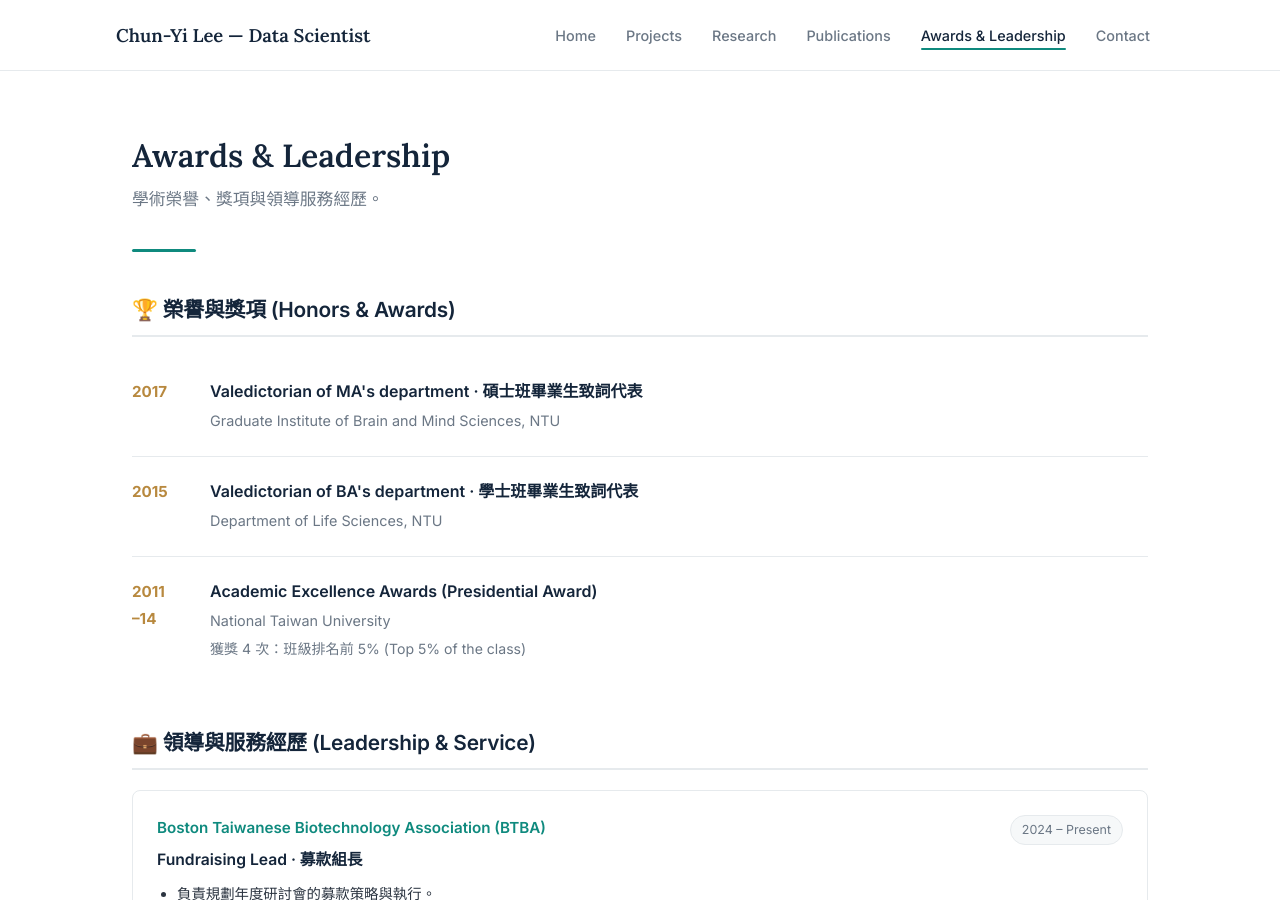
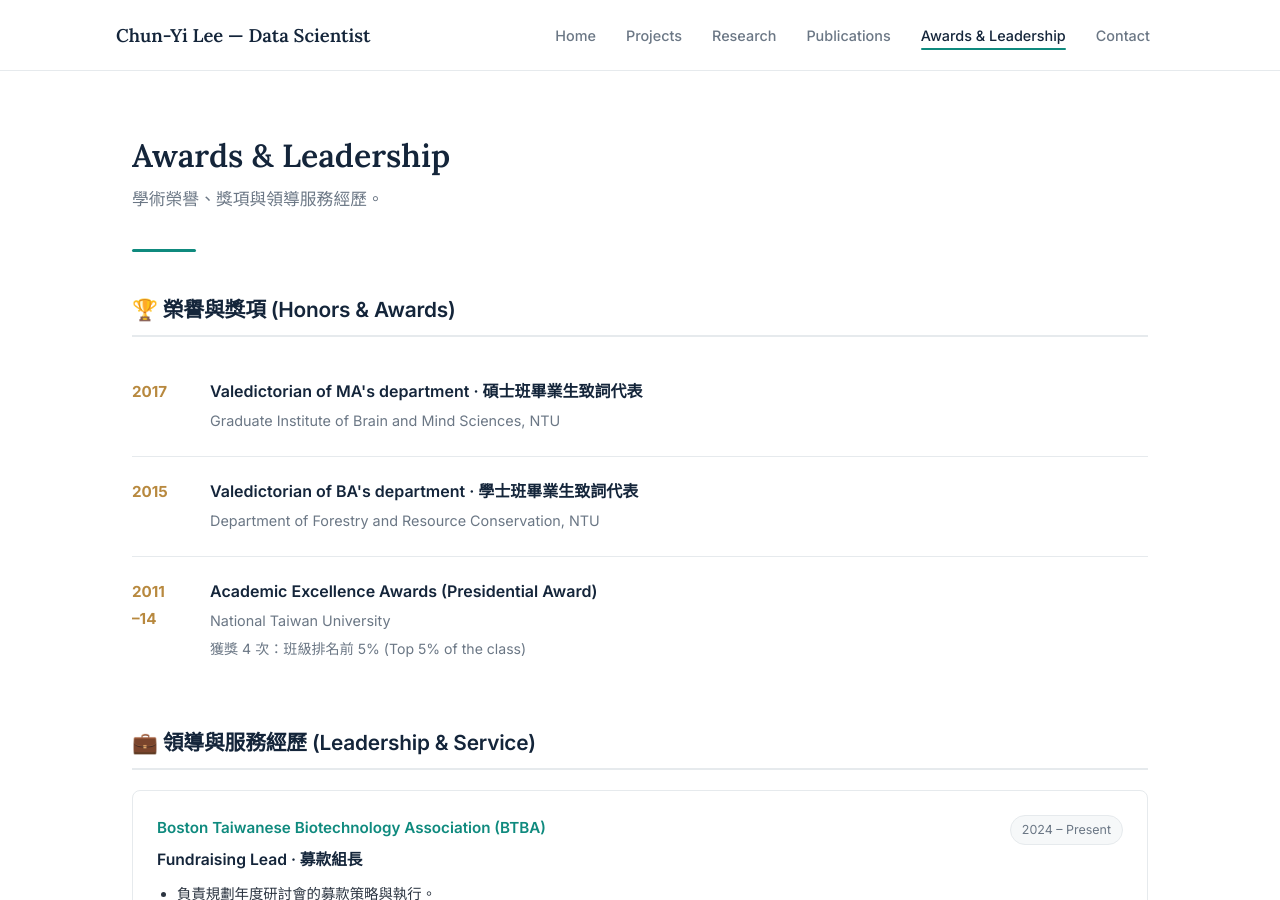
Before and after one commit to JamesLeeCY/JamesLeeCY.github.io, a Jekyll site: the page built from awards_leadership.md, in a window 1280 px wide and 900 px high. Built offline with Jekyll 4.4.1, drawn with Linux system fonts in a browser that asks for light colours.

Commit message:
Correct valedictorian department to match degree

```diff
--- a/awards_leadership.md
+++ b/awards_leadership.md
@@ -25,7 +25,7 @@ permalink: /awards_leadership.html
             <span class="award-year">2015</span>
             <div>
                 <div class="award-title">Valedictorian of BA's department · 學士班畢業生致詞代表</div>
-                <div class="award-org">Department of Life Sciences, NTU</div>
+                <div class="award-org">Department of Forestry and Resource Conservation, NTU</div>
             </div>
         </div>
 
```
